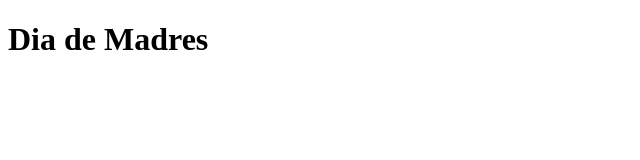
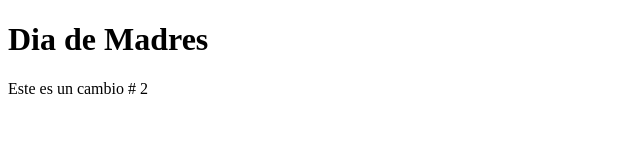
Before and after one commit to cencaladev/dia-madres, a plain HTML site: page index.html in a window 1280 px wide. Shown: the whole page, without its empty margins (0-640 px from the left). Drawn offline with Linux system fonts and the light colour scheme.

Commit message:
Update index.html

```diff
--- a/index.html
+++ b/index.html
@@ -9,5 +9,7 @@
 
     <h1>Dia de Madres</h1>
 
+    <p>Este es un cambio # 2</p>
+
 </body>
 </html>
```
